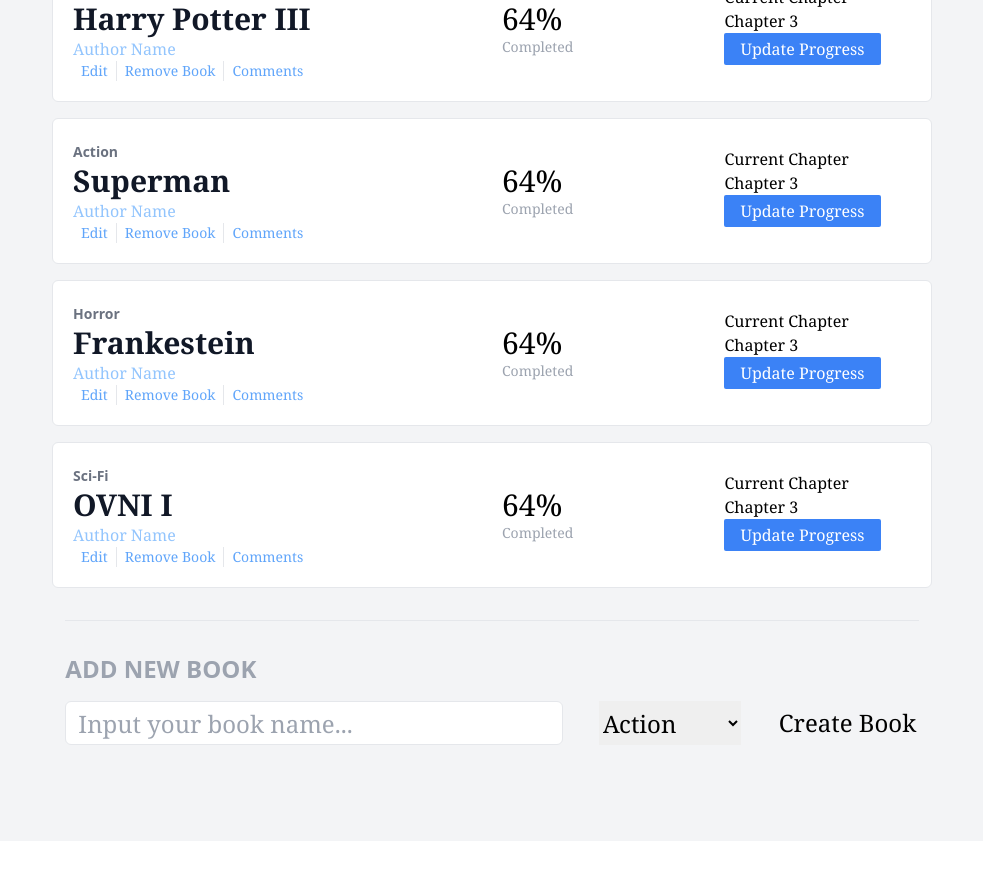
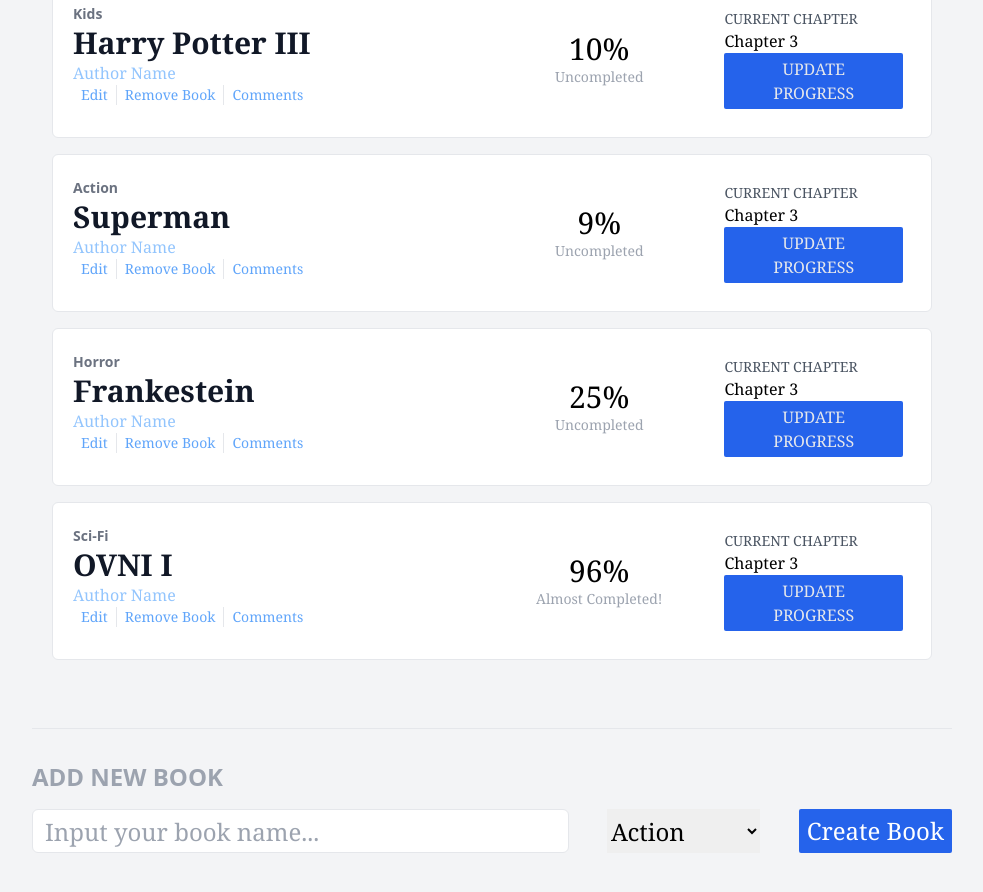
Before and after one commit to chubaquelo/React-Bookstore, a React (Create React App) app: page / in a window 1280 px wide. Shown: the part 540-1432 px from the top of the page, without its empty margins (148-1131 px from the left). Before the commit the page ends 1381 px from the top, so only its background shows below. Built offline with nearby package versions, Linux system fonts and the light colour scheme.

Commit message:
Add style details: Buttons hover and colors. Alignments. Dynamic percentages.

```diff
--- a/src/components/Book.js
+++ b/src/components/Book.js
@@ -1,9 +1,15 @@
-import React from 'react';
+import React, { useState } from 'react';
 import PropTypes from 'prop-types';
 
 const Book = ({
   id, title, category, removeBook,
-}) => (
+}) => {
+  const [readPercentage, setReadPercentage] = useState(Math.floor(Math.random() * 100));
+
+  const updateProgress = () => {
+    setReadPercentage(Math.floor(Math.random() * 100));
+  };
+  return (
     <div className="border rounded-md bg-white hover:border-blue w-3/4 m-auto my-4 p-5 grid grid-cols-4 gap-5">
       <div className="col-span-2">
         <span className="text-gray-500 font-sans text-sm font-bold">
@@ -23,22 +29,33 @@ const Book = ({
           </button>
         </div>
       </div>
-    <div className="flex flex-col justify-center">
-      <p className="text-3xl">64%</p>
-      <p className="text-gray-400 text-sm">Completed</p>
+      <div className="flex flex-col justify-center text-center">
+        <p className="text-3xl">
+          {readPercentage}
+          %
+        </p>
+        <p className="text-gray-400 text-sm">
+          {Number(readPercentage) < 75 ? 'Uncompleted' : 'Almost Completed!'}
+        </p>
       </div>
-    <div className="p-2">
-      <p>Current Chapter</p>
+      <div className="p-2 flex flex-col justify-between">
+        <div>
+          <p className="text-gray-600 uppercase text-sm">Current Chapter</p>
           <p>Chapter 3</p>
+        </div>
+        <div>
           <button
-        className="bg-blue-500 rounded-sm py-1 px-4 text-white"
+            className=" py-1 px-4 bg-blue-600 text-gray-200 hover:text-white hover:bg-blue-800 rounded-sm uppercase font-thin"
             type="button"
+            onClick={updateProgress}
           >
             Update Progress
           </button>
         </div>
       </div>
+    </div>
   );
+};
 
 export default Book;
 
--- a/src/components/Header.js
+++ b/src/components/Header.js
@@ -5,7 +5,9 @@ const Header = ({ title }) => (
   <header className="w-full h-24 px-6 py-25 bg-white flex justify-between">
     <div className="w-8/12 flex flex-row">
       <div className="flex flex-col justify-center mr-10">
-        <h1 className="text-blue-400 text-3xl text-bold font-bold">{title}</h1>
+        <h1 className="text-blue-400 text-3xl text-bold font-bold cursor-pointer">
+          {title}
+        </h1>
       </div>
       <nav className="flex flex-col justify-center mt-2 text-xl">
         <ul className="flex flex-row">
--- a/src/containers/BooksForm.js
+++ b/src/containers/BooksForm.js
@@ -35,7 +35,7 @@ const BooksForm = ({ dispatch }) => {
   };
 
   return (
-    <div className="bg-gray-100 font-serif w-8/12 mx-auto pb-24">
+    <div className="bg-gray-100 font-serif w-9/12 mx-auto p-5 pb-24">
       <hr className="my-8" />
       <h3 className="text-gray-400 text-2xl font-bold font-sans mb-4">
         ADD NEW BOOK
@@ -59,15 +59,15 @@ const BooksForm = ({ dispatch }) => {
           onChange={handleSelect}
           className="w-2/12 text-2xl cursor-pointer"
         >
-          <option value="1" selected disabled>
-            Select Category
+          <option value="1" className="text-lg" selected disabled>
+            Select a Category...
           </option>
           {categoryOptions}
         </select>
         <button
           type="button"
           onClick={handleSubmit}
-          className="w-2/12 text-2xl"
+          className="w-2/12 text-2xl bg-blue-600 text-white hover:bg-blue-800 rounded-sm"
         >
           Create Book
         </button>
```
Lines whose indentation alone changed are shown as unchanged.
